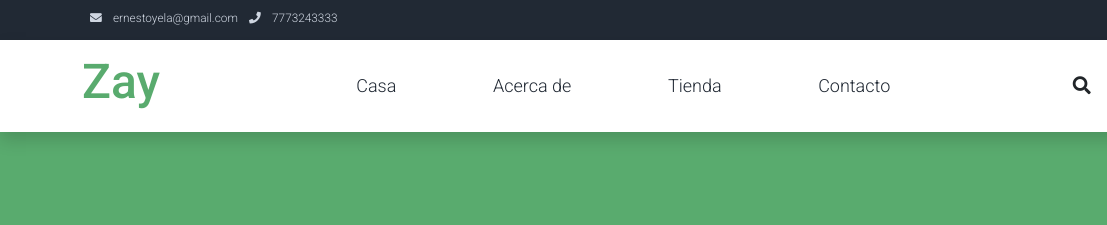
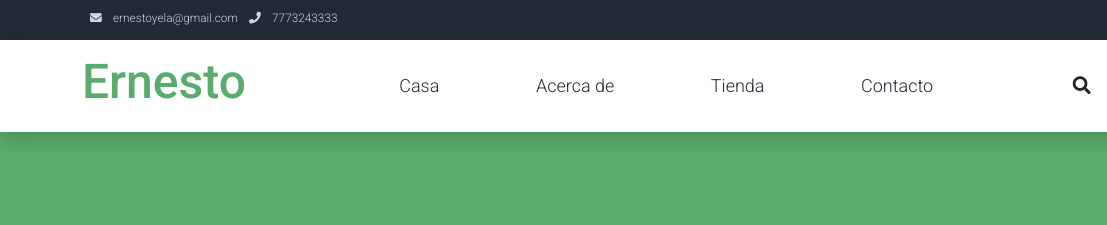
Before and after one commit to 1909-yela/pagina-de-internet, a plain HTML site: page about.html in a window 1280 px wide. Shown: the top 225 px of the page, 0-1107 px from the left. Drawn offline with Linux system fonts and the light colour scheme; grey boxes are pictures that could not be loaded.

Commit message:
Update about.html7

```diff
--- a/about.html
+++ b/about.html
@@ -53,7 +53,7 @@ https://templatemo.com/tm-559-zay-shop
         <div class="container d-flex justify-content-between align-items-center">
 
             <a class="navbar-brand text-success logo h1 align-self-center" href="index.html">
-                Zay
+                Ernesto
             </a>
 
             <button class="navbar-toggler border-0" type="button" data-bs-toggle="collapse" data-bs-target="#templatemo_main_nav" aria-controls="navbarSupportedContent" aria-expanded="false" aria-label="Toggle navigation">
```
